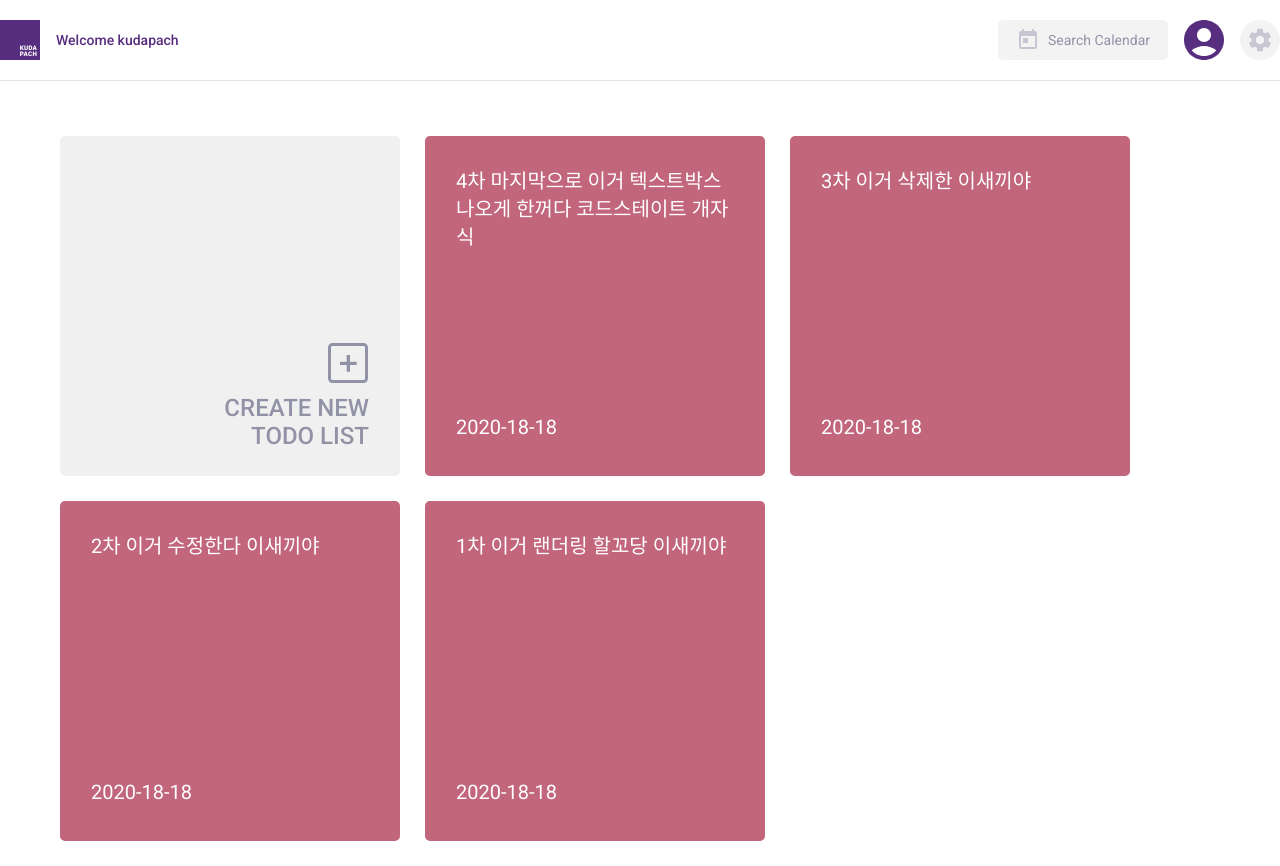
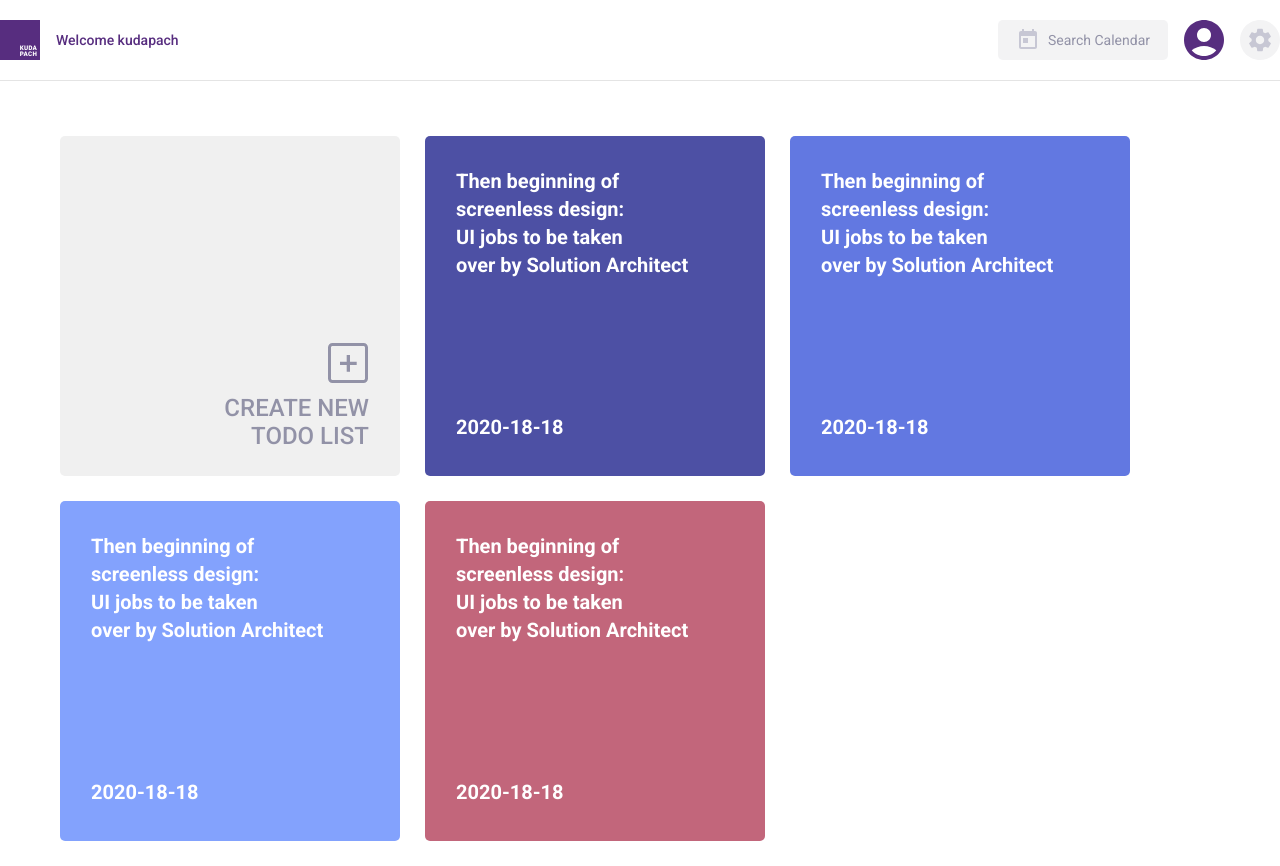
Before and after one commit to codestates/KUDAPACH_TODOLIST-client, a React (Create React App) app: page /mytodo in a window 1280 px wide. Built offline with nearby package versions, Linux system fonts and the light colour scheme.

Commit message:
2/10 client update

```diff
--- a/src/css/TodoInfo.css
+++ b/src/css/TodoInfo.css
@@ -1,18 +1,19 @@
 .date {
     position: absolute;
     display: inline-flex;
+    font-weight: 700;
     top: 277px;
 }
 
 .card_box {
-    /*overflow-wrap: anywhere;*/
+
     width: 275px;
     height: 200px;
     word-break:break-all;
     position: absolute;
     white-space: pre-line;
     overflow: scroll;
-    /*display: inline-flex;*/
+    font-weight: bold;
     margin-right: 32px;
 }
 
--- a/src/pages/CreateTodo.js
+++ b/src/pages/CreateTodo.js
@@ -5,6 +5,8 @@ import GroupSvg from '../asset/img/MyTodo/GroupSvg';
 class CreateTodo extends Component {
   state = {
     text: '',
+    colors: ['#c2667b', '#83a2fd', '#6278e1', '#4d50a4'],
+    color: '',
   };
   handleChange = (e) => {
     this.setState({
@@ -13,12 +15,16 @@ class CreateTodo extends Component {
   };
 
   handleSubmit = (e) => {
+    const index = Math.round(Math.random() * 3);
     e.preventDefault();
-    this.props.onCreate(this.state);
-    this.setState({
-      text: '',
-      date: new Date().toISOString().substring(0, 10),
-    });
+    this.setState(
+      {
+        text: '',
+        color: this.state.colors[index],
+        date: new Date().toISOString().substring(0, 10),
+      },
+      () => this.props.onCreate(this.state),
+    );
   };
   render() {
     // const { text } = this.state;
--- a/src/pages/MyTodo.js
+++ b/src/pages/MyTodo.js
@@ -10,26 +10,41 @@ class MyTodo extends Component {
       cardData: [
         {
           id: 1,
-          text: '1차 이거 랜더링 할꼬당 이새끼야',
+          text:
+            'Then beginning of\n' +
+            'screenless design:\n' +
+            'UI jobs to be taken\n' +
+            'over by Solution Architect',
           date: '2020-18-18',
           color: '#c2667b',
         },
         {
           id: 2,
-          text: '2차 이거 수정한다 이새끼야',
+          text:
+            'Then beginning of\n' +
+            'screenless design:\n' +
+            'UI jobs to be taken\n' +
+            'over by Solution Architect',
           date: '2020-18-18',
           color: '#83a2fd',
         },
         {
           id: 3,
-          text: '3차 이거 삭제한 이새끼야',
+          text:
+            'Then beginning of\n' +
+            'screenless design:\n' +
+            'UI jobs to be taken\n' +
+            'over by Solution Architect',
           date: '2020-18-18',
-          color: '#83a2fd',
+          color: '#6278e1',
         },
         {
           id: 4,
           text:
-            '4차 마지막으로 이거 텍스트박스 나오게 한꺼다 코드스테이트 개자식',
+            'Then beginning of\n' +
+            'screenless design:\n' +
+            'UI jobs to be taken\n' +
+            'over by Solution Architect',
           date: '2020-18-18',
           color: '#4d50a4',
         },
@@ -55,6 +70,7 @@ class MyTodo extends Component {
         if (cardData.id === id) {
           return {
             id,
+            color: cardData.color,
             date: cardData.date,
             ...data,
           };
--- a/src/pages/ToDoInfo.js
+++ b/src/pages/ToDoInfo.js
@@ -128,8 +128,8 @@ class ToDoInfo extends Component {
       <div>
         <TodoItemBlock
           style={
-            // { backgroundColor: this.props.data.color }
-            { backgroundColor: '#c2667b' }
+            { backgroundColor: data.color }
+            // { backgroundColor: '#c2667b' }
           }
         >
           {toggle ? (
```
